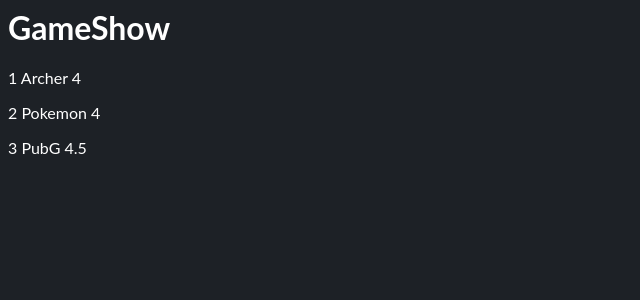
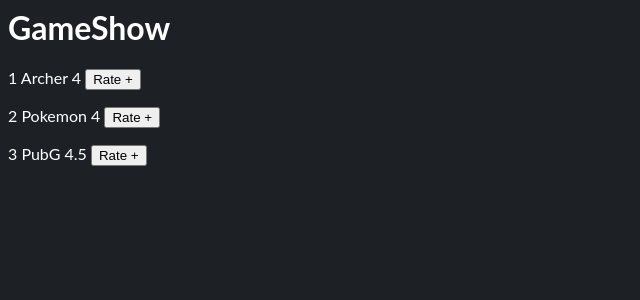
Before and after one commit to sonalghatiya/angular-study-sonal, an Angular app: page / in a window 1280 px wide. Shown: the top 300 px of the page, without its empty margins (0-640 px from the left). Built offline with nearby package versions, Linux system fonts and the light colour scheme.

Commit message:
2 files modified

```diff
--- a/src/app/game/game.component.html
+++ b/src/app/game/game.component.html
@@ -3,4 +3,5 @@
   {{currentGame.id}}
   {{currentGame.name}}
   {{currentGame.rating}}
+  <button (click)="increaseRating(currentGame)">  Rate + </button>
 </p>
--- a/src/app/game/game.component.ts
+++ b/src/app/game/game.component.ts
@@ -8,6 +8,10 @@
 })
 export class GameComponent implements OnInit {
   @Input() game: Game[];
+  increaseRating(game: Game[]) {
+    game.rating++;
+  }
+
   constructor() {
   }
 
```
